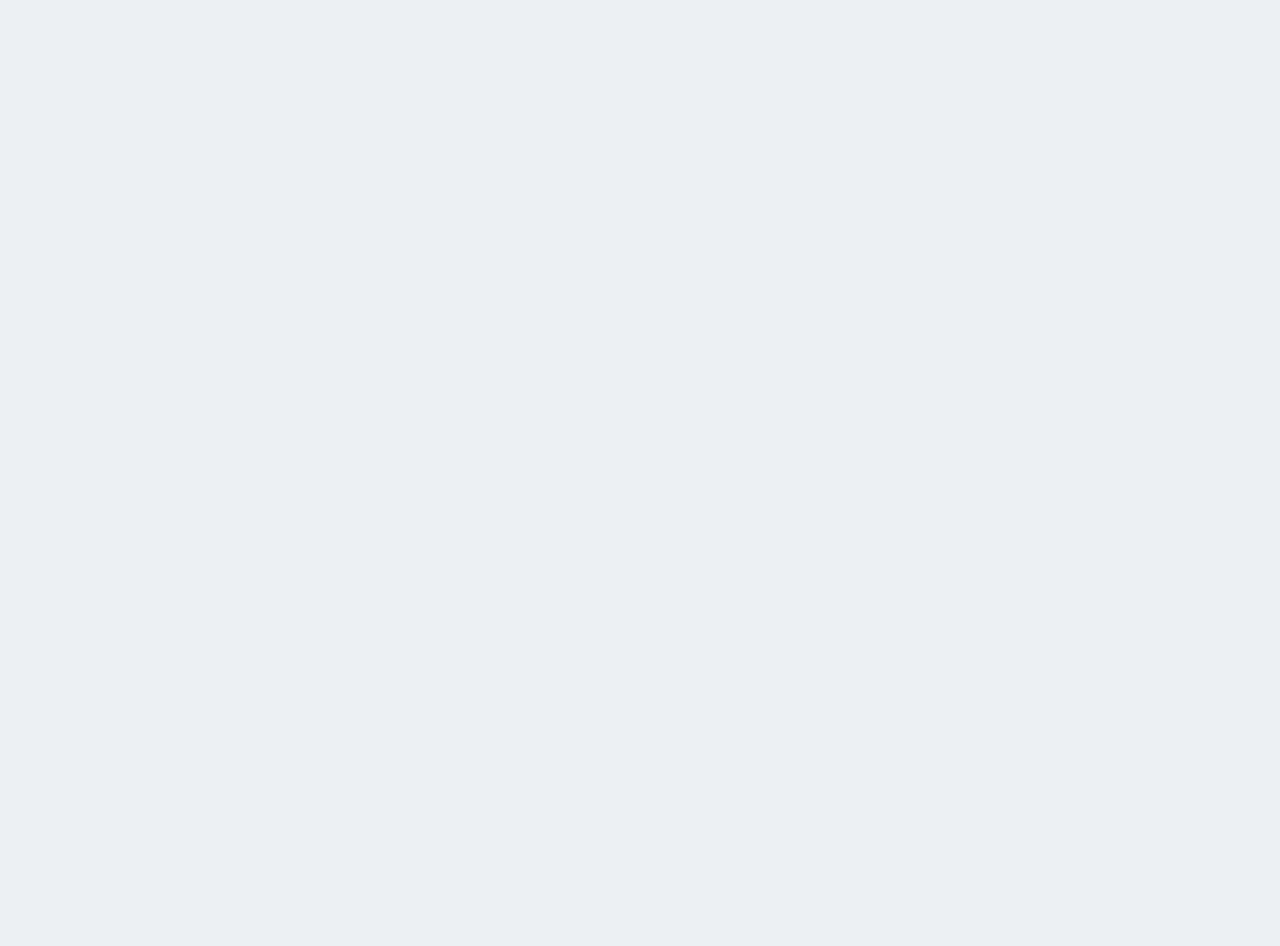
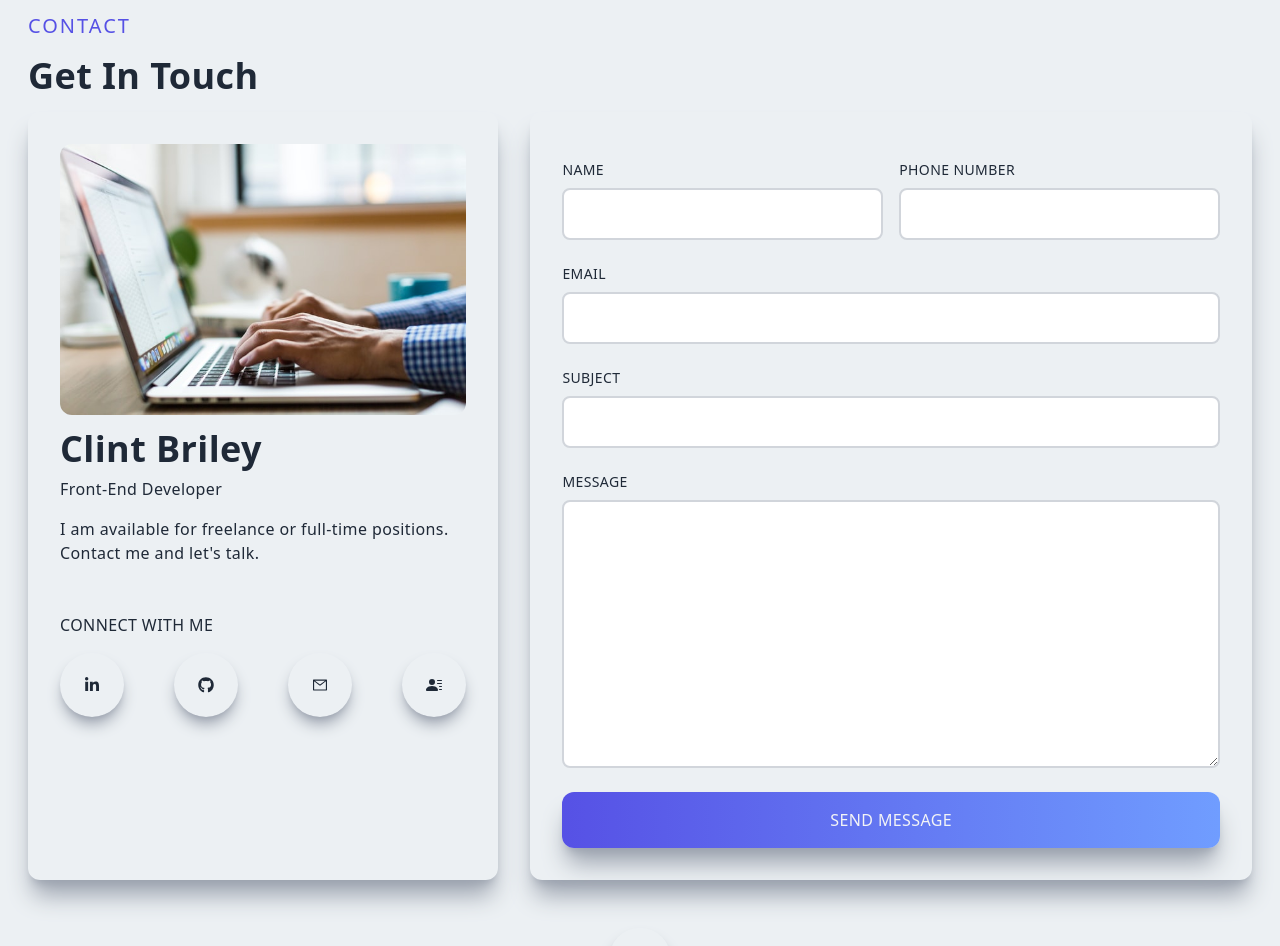
Before and after one commit to zachuri/t3-portfolio, a Next.js app: page / in a window 1280 px wide. Shown: the part 2680-3626 px from the top of the page. Before the commit the page ends 2628 px from the top, so only its background shows below. Built offline with nearby package versions, Linux system fonts and the light colour scheme.

Commit message:
contact: completed contact

```diff
--- /dev/null
+++ b/src/components/Contact.tsx
@@ -0,0 +1,158 @@
+import Image from "next/image";
+import React from "react";
+import { AiOutlineMail } from "react-icons/ai";
+import { FaGithub, FaLinkedinIn } from "react-icons/fa";
+import { BsFillPersonLinesFill } from "react-icons/bs";
+import { HiOutlineChevronDoubleUp } from 'react-icons/hi';
+import Link from "next/link";
+import ContactImg from "/public/assets/contact.jpg";
+
+function Contact() {
+	return (
+		<div className="w-full lg:h-screen">
+			<div className="max-w-[1240px] m-auto px-2 py-16 w-full">
+				<p className="text-xl tracking-widest uppercase text-[#5651e5]">
+					Contact
+				</p>
+				<h2 className="py-4">Get In Touch</h2>
+				<div className="grid lg:grid-cols-5 gap-8">
+					{/* Left */}
+					<div className="col-span-3 lg:col-span-2 w-full h-full shadow-xl shadow-gray-400 rounded-xl p-4">
+						<div className="lg:p-4 h-full ">
+							<div>
+								<Image
+									className="rounded-xl hover:scale-105 ease-in duration-300"
+									src={ContactImg}
+									alt="/"
+								/>
+							</div>
+							<div>
+								<h2 className="py-2">Clint Briley</h2>
+								<p>Front-End Developer</p>
+								<p className="py-4">
+									I am available for freelance or full-time positions.
+									Contact me and let&apos;s talk.
+								</p>
+							</div>
+							<div>
+								<p className="uppercase pt-8">Connect With Me</p>
+								<div className="flex items-center justify-between py-4">
+									<a
+										href="https://www.linkedin.com/in/clint-briley-50056920a/"
+										target="_blank"
+										rel="noreferrer"
+									>
+										<div className="rounded-full shadow-lg shadow-gray-400 p-6 cursor-pointer hover:scale-110 ease-in duration-300">
+											<FaLinkedinIn />
+										</div>
+									</a>
+									<a
+										href="https://github.com/fireclint"
+										target="_blank"
+										rel="noreferrer"
+									>
+										<div className="rounded-full shadow-lg shadow-gray-400 p-6 cursor-pointer hover:scale-110 ease-in duration-300">
+											<FaGithub />
+										</div>
+									</a>
+
+									<div className="rounded-full shadow-lg shadow-gray-400 p-6 cursor-pointer hover:scale-110 ease-in duration-300">
+										<AiOutlineMail />
+									</div>
+									<Link href="/resume">
+										<a>
+											<div className="rounded-full shadow-lg shadow-gray-400 p-6 cursor-pointer hover:scale-110 ease-in duration-300">
+												<BsFillPersonLinesFill />
+											</div>
+										</a>
+									</Link>
+								</div>
+							</div>
+						</div>
+					</div>
+
+					{/* Right */}
+					<div className="col-span-3 w-full h-auto shadow-xl shadow-gray-400 rounded-xl lg:p-4">
+						<div className="p-4">
+							<form
+								action="https://getform.io/f/08ebcd37-f5b5-45be-8c13-714f011ce060"
+								method="POST"
+								encType="multipart/form-data"
+							>
+								<div className="grid md:grid-cols-2 gap-4 w-full py-2">
+									<div className="flex flex-col">
+										<label className="uppercase text-sm py-2">
+											Name
+										</label>
+										<input
+											className="border-2 rounded-lg p-3 flex border-gray-300"
+											type="text"
+											name="name"
+										/>
+									</div>
+									<div className="flex flex-col">
+										<label className="uppercase text-sm py-2">
+											Phone Number
+										</label>
+										<input
+											className="border-2 rounded-lg p-3 flex border-gray-300"
+											type="text"
+											name="phone"
+										/>
+									</div>
+								</div>
+								<div className="flex flex-col py-2">
+									<label className="uppercase text-sm py-2">
+										Email
+									</label>
+									<input
+										className="border-2 rounded-lg p-3 flex border-gray-300"
+										type="email"
+										name="email"
+									/>
+								</div>
+								<div className="flex flex-col py-2">
+									<label className="uppercase text-sm py-2">
+										Subject
+									</label>
+									<input
+										className="border-2 rounded-lg p-3 flex border-gray-300"
+										type="text"
+										name="subject"
+									/>
+								</div>
+								<div className="flex flex-col py-2">
+									<label className="uppercase text-sm py-2">
+										Message
+									</label>
+									<textarea
+										className="border-2 rounded-lg p-3 border-gray-300"
+										rows="10"
+										name="message"
+									></textarea>
+								</div>
+								<button className="w-full p-4 text-gray-100 mt-4">
+									Send Message
+								</button>
+							</form>
+						</div>
+					</div>
+				</div>
+				<div className="flex justify-center py-12">
+					<Link href="/">
+						<a>
+							<div className="rounded-full shadow-lg shadow-gray-400 p-4 cursor-pointer hover:scale-110 ease-in duration-300">
+								<HiOutlineChevronDoubleUp
+									className="text-[#5651e5]"
+									size={30}
+								/>
+							</div>
+						</a>
+					</Link>
+				</div>
+			</div>
+		</div>
+	);
+}
+
+export default Contact;
--- a/src/pages/index.tsx
+++ b/src/pages/index.tsx
@@ -5,6 +5,7 @@
 import About from "../components/About";
 import Skills from "../components/Skills";
 import Projects from "../components/Projects";
+import Contact from "../components/Contact";
 
 const Home: NextPage = () => {
 	return (
@@ -19,6 +20,7 @@
 			<About />
 			<Skills />
 			<Projects />
+			<Contact />
 		</>
 	);
 };
```
